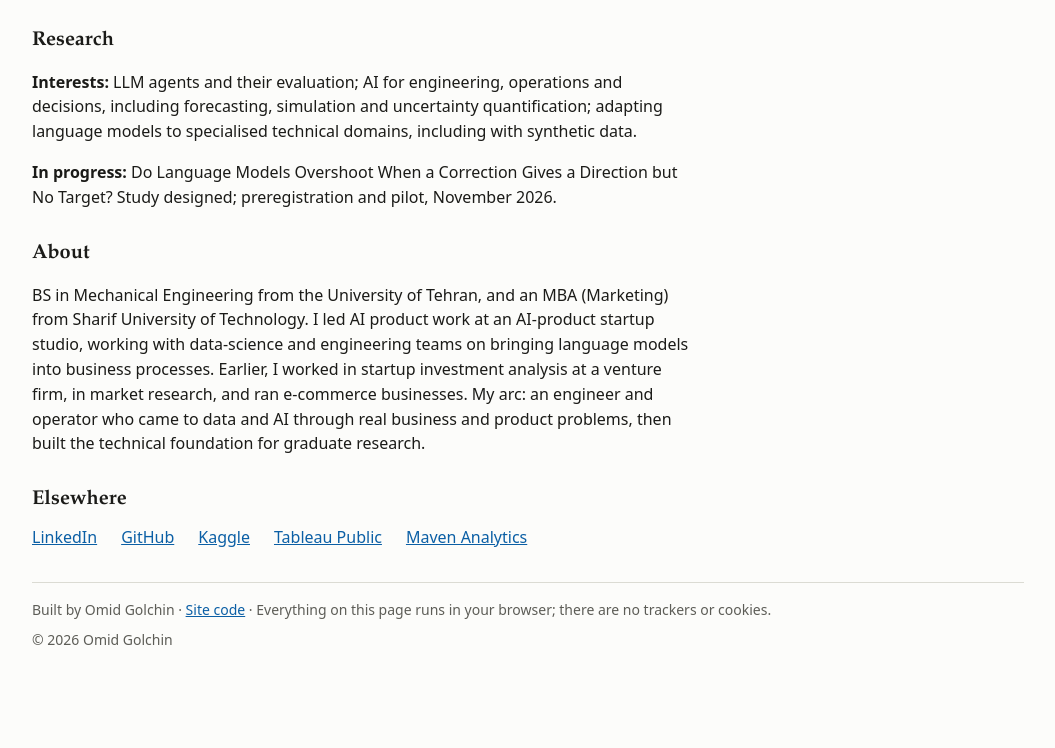
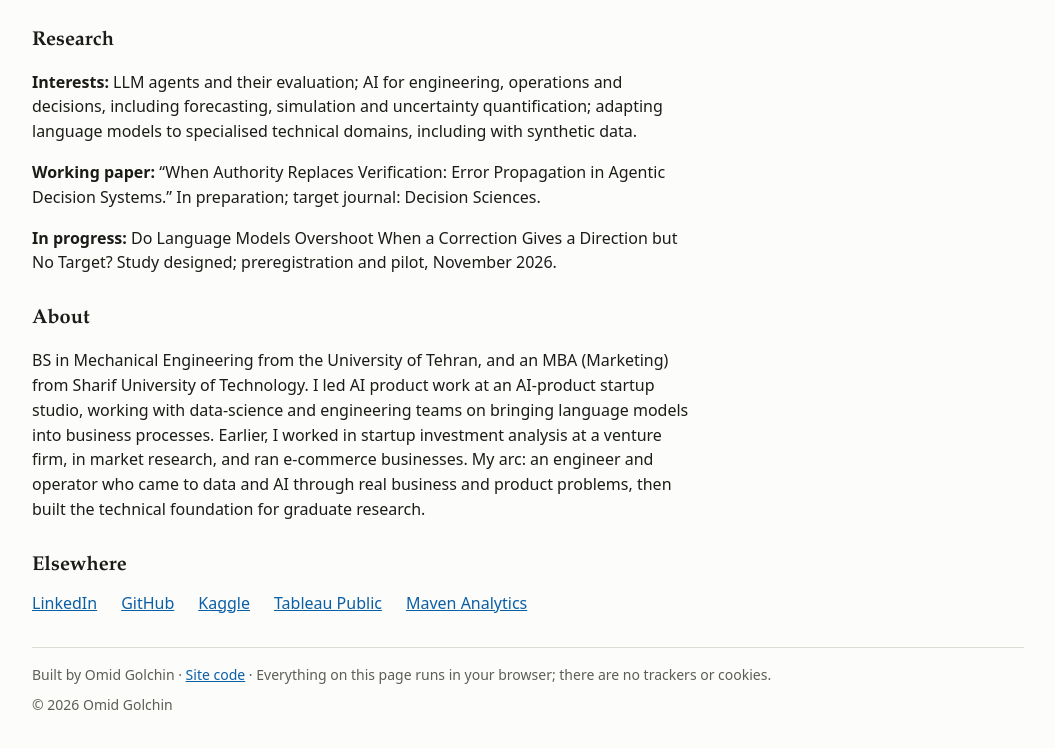
Before and after one commit to omidgolchin/omidgolchin.github.io, a plain HTML site: page index.html in a window 1280 px wide. Shown: the part 2095-2843 px from the top of the page, without its empty margins (112-1167 px from the left). Before the commit the page ends 2777 px from the top, so only its background shows below. Drawn offline with Linux system fonts and the light colour scheme.

Commit message:
Add brief working-paper mention to Research (Omid's decision)
Title + 'In preparation; target journal: Decision Sciences' - the same one-line form as his CVs. Built on top of Omid's own commit 28f47f (profile links filled, research interests updated); his wording is unchanged. Report updated to match.

```diff
--- a/index.html
+++ b/index.html
@@ -138,6 +138,7 @@
   <section id="research" aria-labelledby="research-h">
     <h2 id="research-h">Research</h2>
     <p><strong>Interests:</strong> LLM agents and their evaluation; AI for engineering, operations and decisions, including forecasting, simulation and uncertainty quantification; adapting language models to specialised technical domains, including with synthetic data.</p>
+    <p><strong>Working paper:</strong> “When Authority Replaces Verification: Error Propagation in Agentic Decision Systems.” In preparation; target journal: Decision Sciences.</p>
     <p><strong>In progress:</strong> Do Language Models Overshoot When a Correction Gives a Direction but No Target? Study designed; preregistration and pilot, November 2026.</p>
   </section>
 
```
Also changed, not shown: 1 other file.
